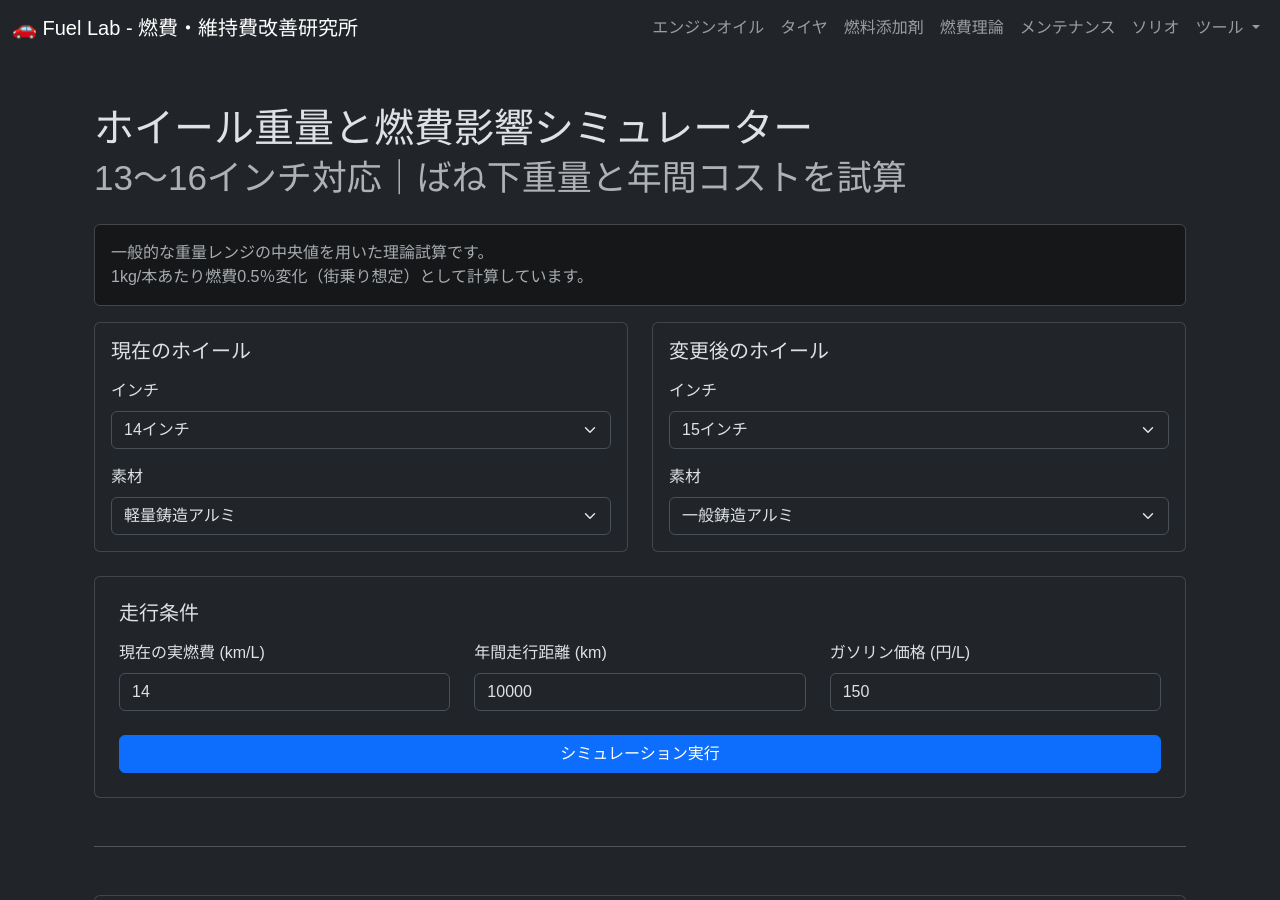
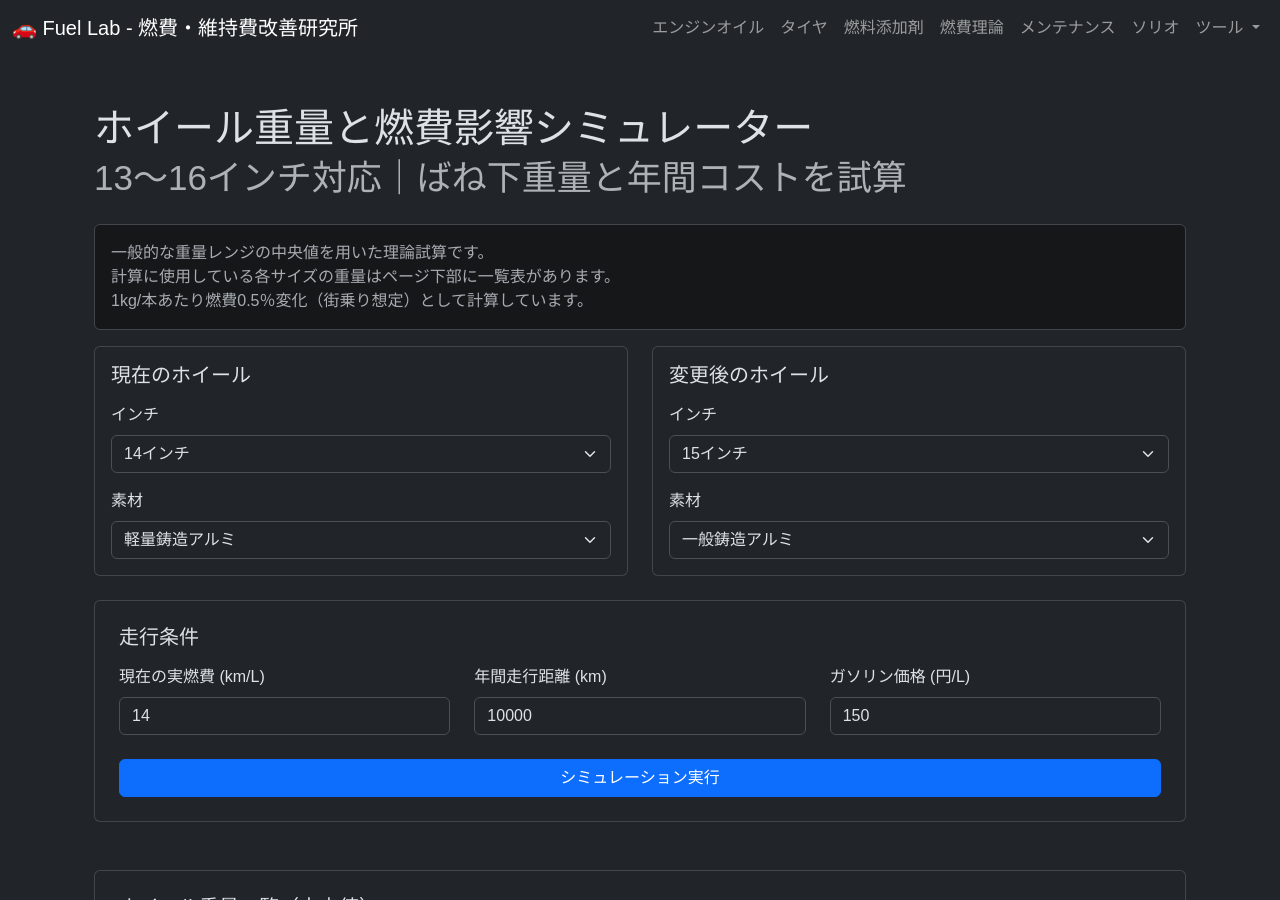
Before and after one commit to funyapar-org/fuel-lab, a Jekyll site: the page built from _tools/wheel-weight-fuel-simulator.md, in a window 1280 px wide and 900 px high. Built offline with Jekyll 4.4.1, drawn with Linux system fonts in a browser that asks for light colours.

Commit message:
wheel-weight-fuel-simulator.md を更新

```diff
--- a/_tools/wheel-weight-fuel-simulator.md
+++ b/_tools/wheel-weight-fuel-simulator.md
@@ -24,6 +24,7 @@
 
   <div class="alert alert-secondary">
     一般的な重量レンジの中央値を用いた理論試算です。<br>
+    計算に使用している各サイズの重量はページ下部に一覧表があります。<br>
     1kg/本あたり燃費0.5％変化（街乗り想定）として計算しています。
   </div>
 
@@ -102,8 +103,6 @@
 
   <div id="result" class="mt-5"></div>
 
-  <hr class="my-5">
-
   <div class="card p-4 mt-5">
     <h2 class="h5 mb-3">ホイール重量一覧（中央値）</h2>
     <p class="text-muted">
@@ -126,6 +125,8 @@
       </table>
     </div>
   </div>
+
+  <hr class="my-5">
 
   <h2 class="h4">関連ページ</h2>
   <ul>
```
